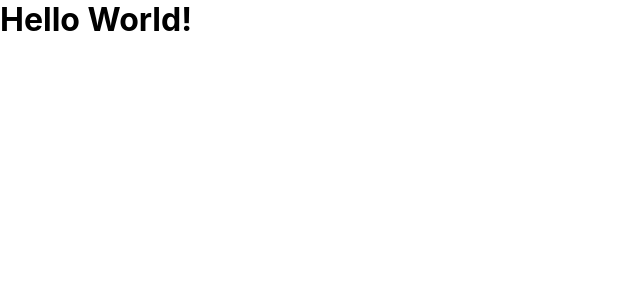
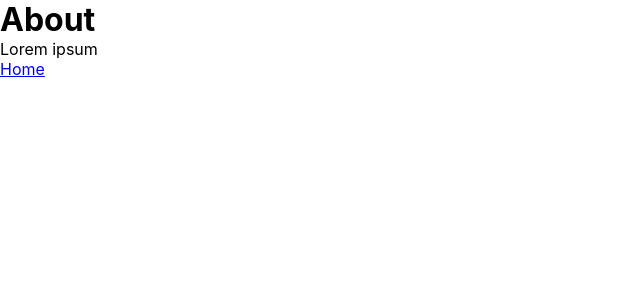
Before and after one commit to willwalker753/cinemeld-webapp-dev, a React (Create React App) app in the folder source/: page /about in a window 1280 px wide. Shown: the top 300 px of the page, without its empty margins (0-640 px from the left). Built offline with nearby package versions, Linux system fonts and the light colour scheme.

Commit message:
add react router

```diff
--- a/source/package.json
+++ b/source/package.json
@@ -6,6 +6,7 @@
   "dependencies": {
     "react": "^18.2.0",
     "react-dom": "^18.2.0",
+    "react-router-dom": "^6.11.2",
     "react-scripts": "5.0.1"
   },
   "scripts": {
--- /dev/null
+++ b/source/src/About.js
@@ -0,0 +1,14 @@
+import React from "react";
+import { Link } from "react-router-dom";
+
+const About = () => {
+    return (
+        <div>
+            <h1>About</h1>
+            <p>Lorem ipsum</p>
+            <Link to="/">Home</Link>
+        </div>
+    )
+}
+
+export default About;
--- a/source/src/App.js
+++ b/source/src/App.js
@@ -1,8 +1,12 @@
 import React from "react";
+import { Link } from "react-router-dom";
 
 const App = () => {
     return (
-        <h1>Hello World!</h1>
+        <div>
+            <h1>Hello World!</h1>
+            <Link to="/about">About</Link>
+        </div>
     )
 }
 
--- a/source/src/index.js
+++ b/source/src/index.js
@@ -1,11 +1,18 @@
 import React from 'react';
 import ReactDOM from 'react-dom/client';
+import { BrowserRouter, Routes, Route } from "react-router-dom";
 import App from './App';
+import About from './About';
 import './main.css';
 
 const root = ReactDOM.createRoot(document.getElementById('root'));
 root.render(
-  <React.StrictMode>
-    <App />
-  </React.StrictMode>
+    <React.StrictMode>
+        <BrowserRouter>
+            <Routes>
+                <Route exact path="/about" element={<About />} />
+                <Route exact path="/" element={<App />} />
+            </Routes>
+        </BrowserRouter>
+    </React.StrictMode>
 );
```
Also changed, not shown: 2 other files (tests, documents, lock files or other folders).
